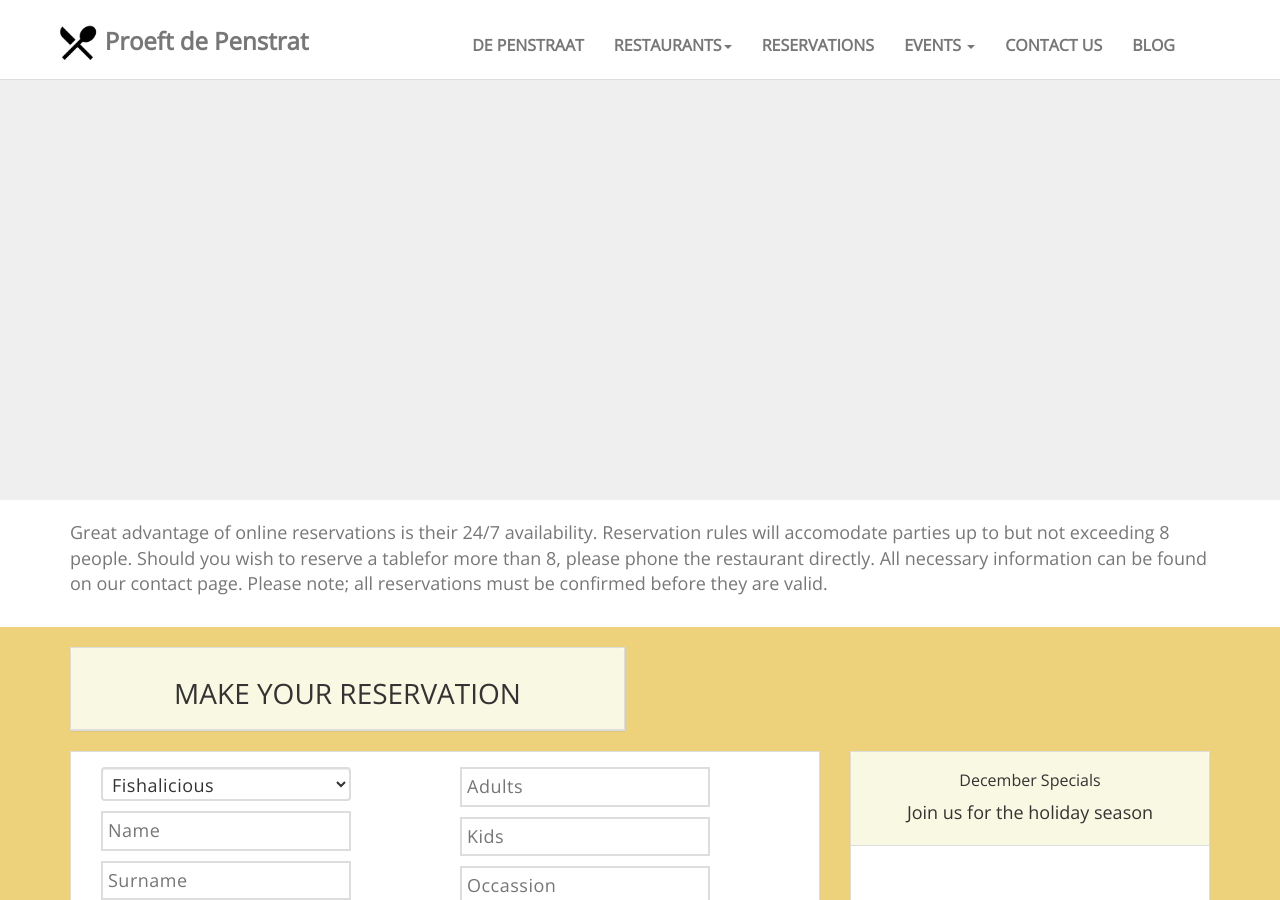
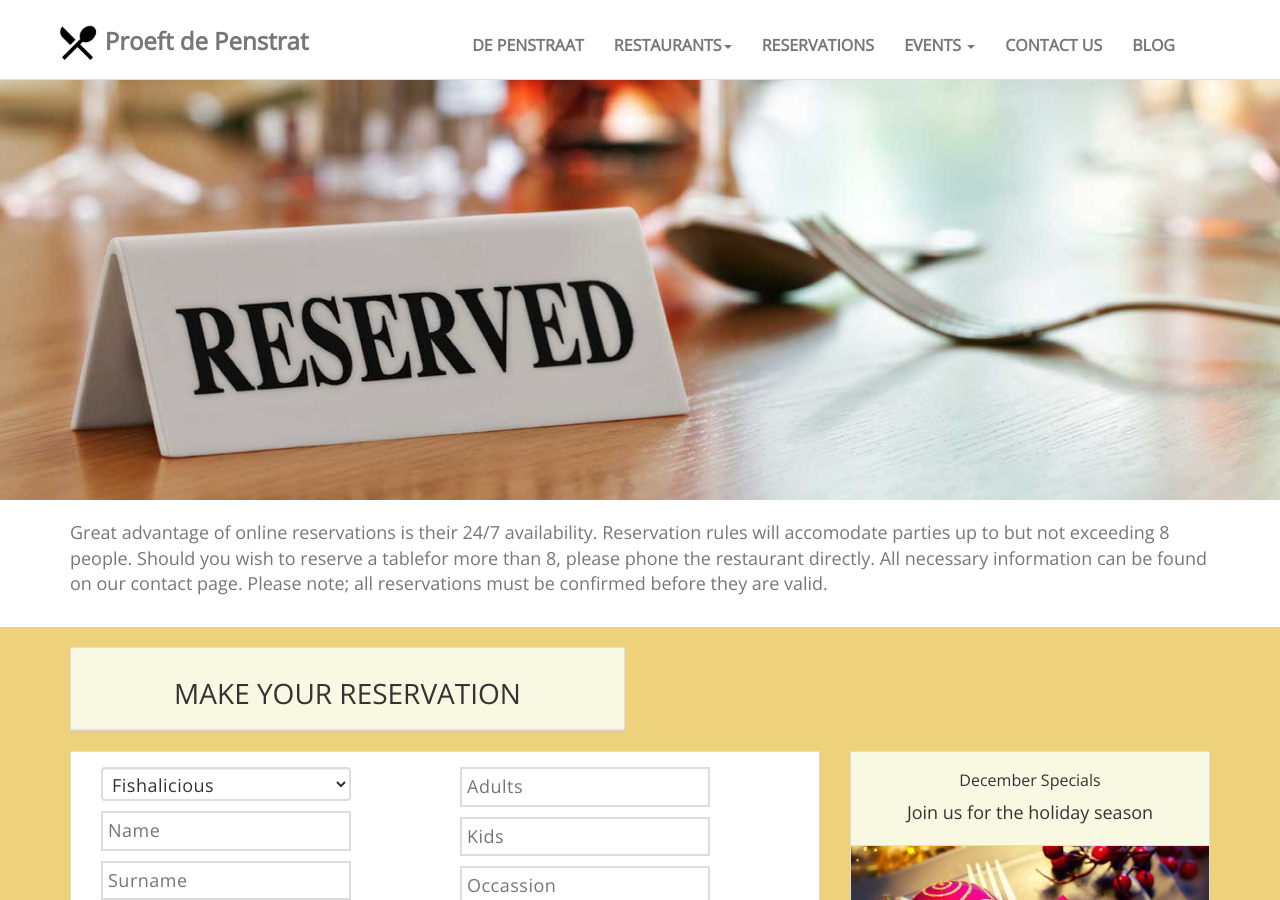
Before and after one commit to devbox02/penstraat-mvp, a Jekyll site: the page built from 3reservations/home.html, in a window 1280 px wide and 900 px high. Built offline with Jekyll 4.4.1, drawn with Linux system fonts in a browser that asks for light colours.

Commit message:
95percent fix

```diff
--- a/_config.yml
+++ b/_config.yml
@@ -3,7 +3,7 @@
 email:
 description:
 baseurl: "" # the subpath of your site, e.g. /blog
-url: "" # the base hostname & protocol for your site
+url: "/penstraat" # the base hostname & protocol for your site
 
 # Build settings
 markdown: kramdown
```
